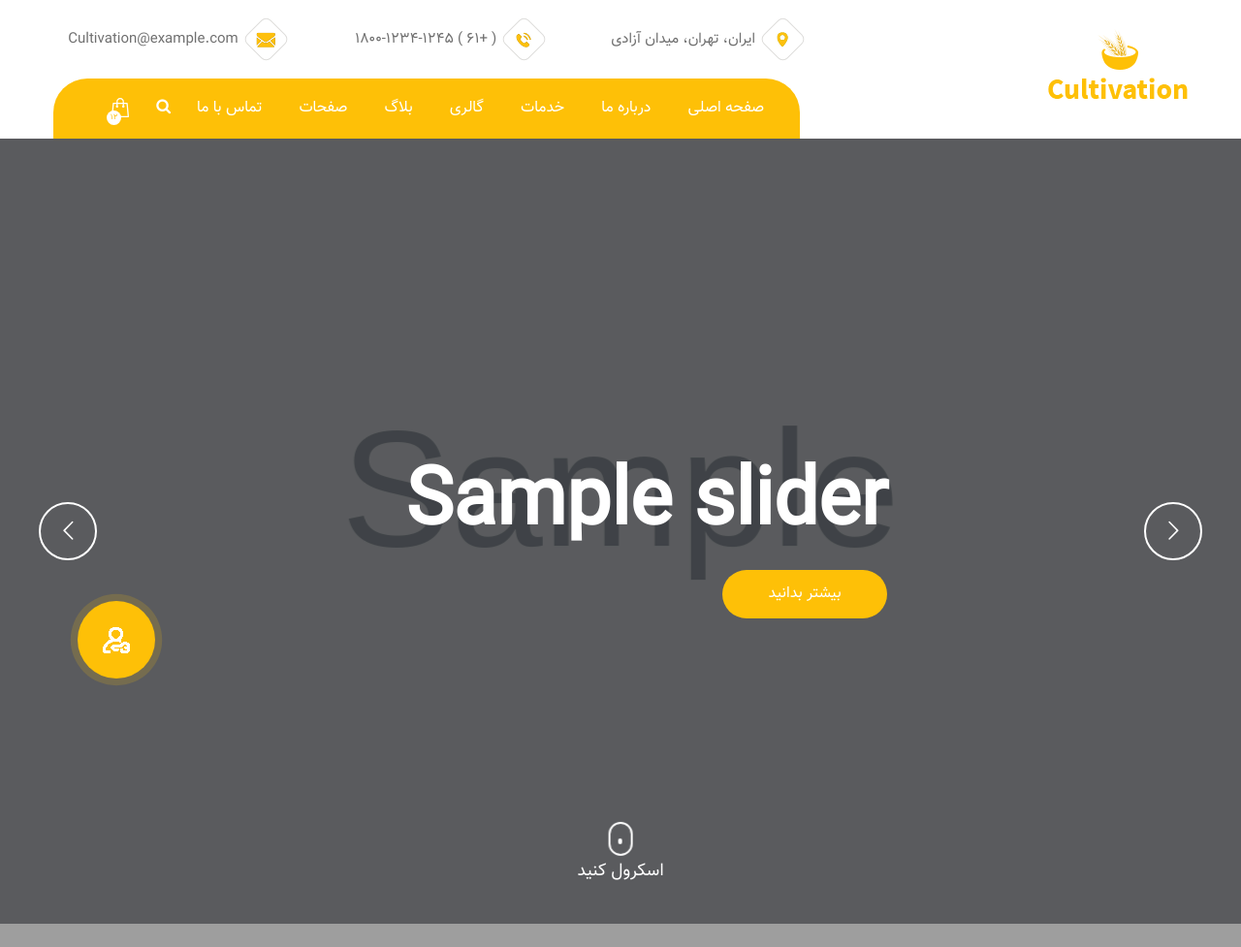
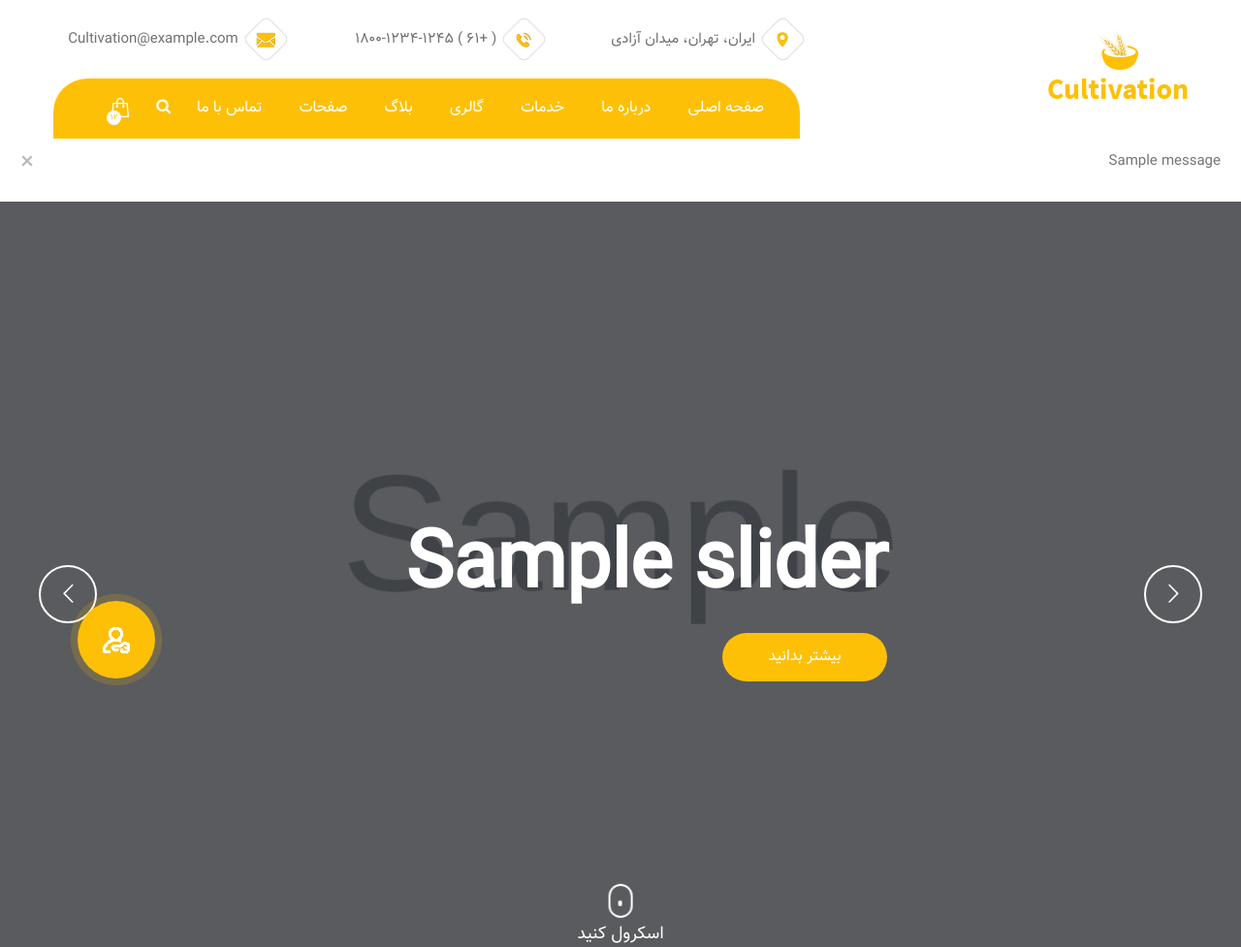
Before and after one commit to poya-kob/sbi-shop, a Django app: template templates/home/index.html in a window 1280 px wide. Shown: the top 977 px of the page at 97% size. Run offline with Django 4.2, Linux system fonts and the light colour scheme; the template is opened without the code that fills it: most values are stand-ins (such as "Sample title", 1, 10 or a date in 2020); grey boxes marked "Sample" are stand-in pictures; one stand-in notice (Sample message) is shown; some libraries are stand-ins or nearby versions; grey boxes are pictures that could not be loaded.

Commit message:
show messages and message for submit newsletter emails done

```diff
--- a/templates/_shaired/header.html
+++ b/templates/_shaired/header.html
@@ -213,3 +213,15 @@
         </div>
     </div>
 </div>
+{% if messages %}
+    {% for message in messages %}
+        <div class="container-fluid p-0">
+            <div class="alert {{ message.tags }} alert-dismissible" role="alert">
+                <button type="button" class="close" data-dismiss="alert" aria-label="Close">
+                    <span aria-hidden="true">×</span>
+                </button>
+                {{ message }}
+            </div>
+        </div>
+    {% endfor %}
+{% endif %}
```
Also changed, not shown: home/views.py (+6 -2 lines), sbi_shop/settings.py (+8 -1 lines).
